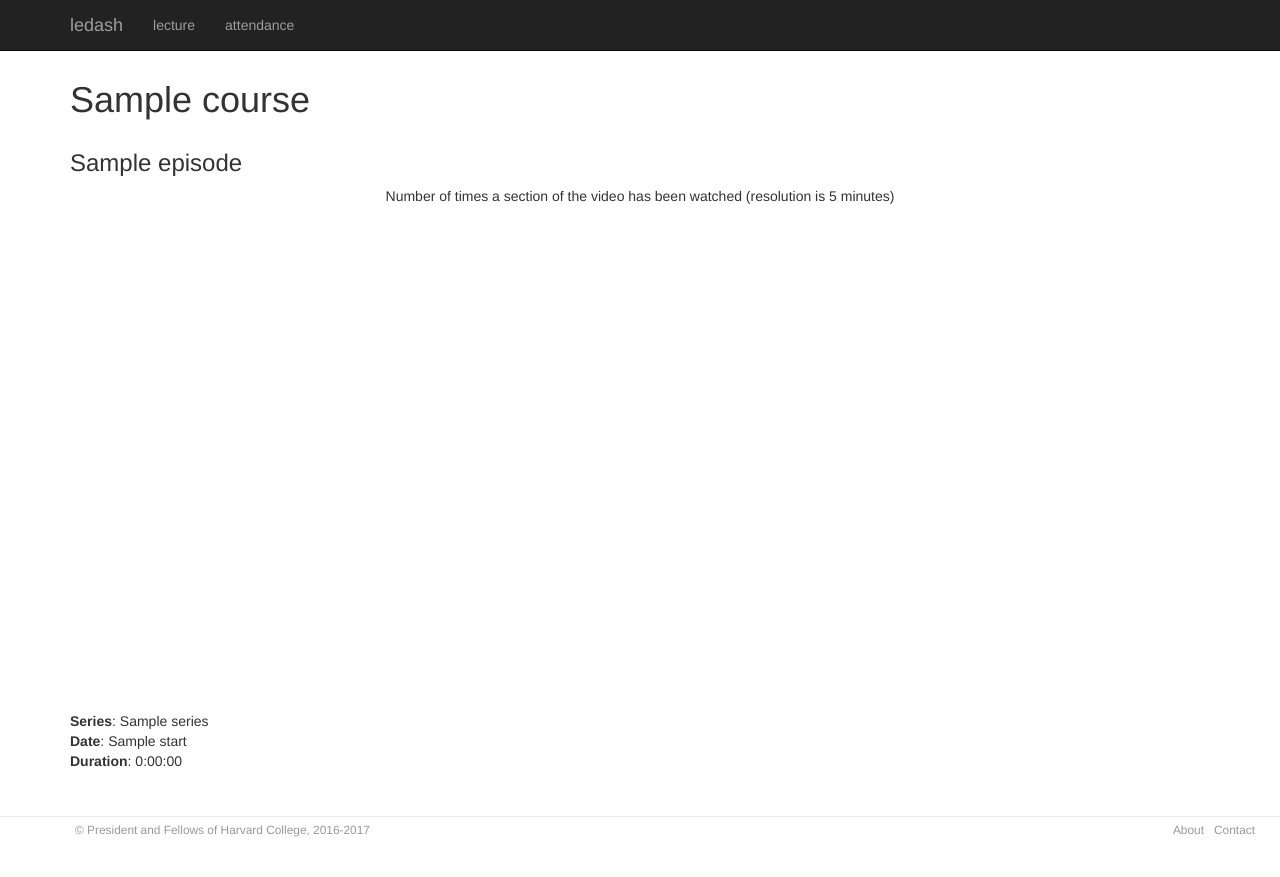
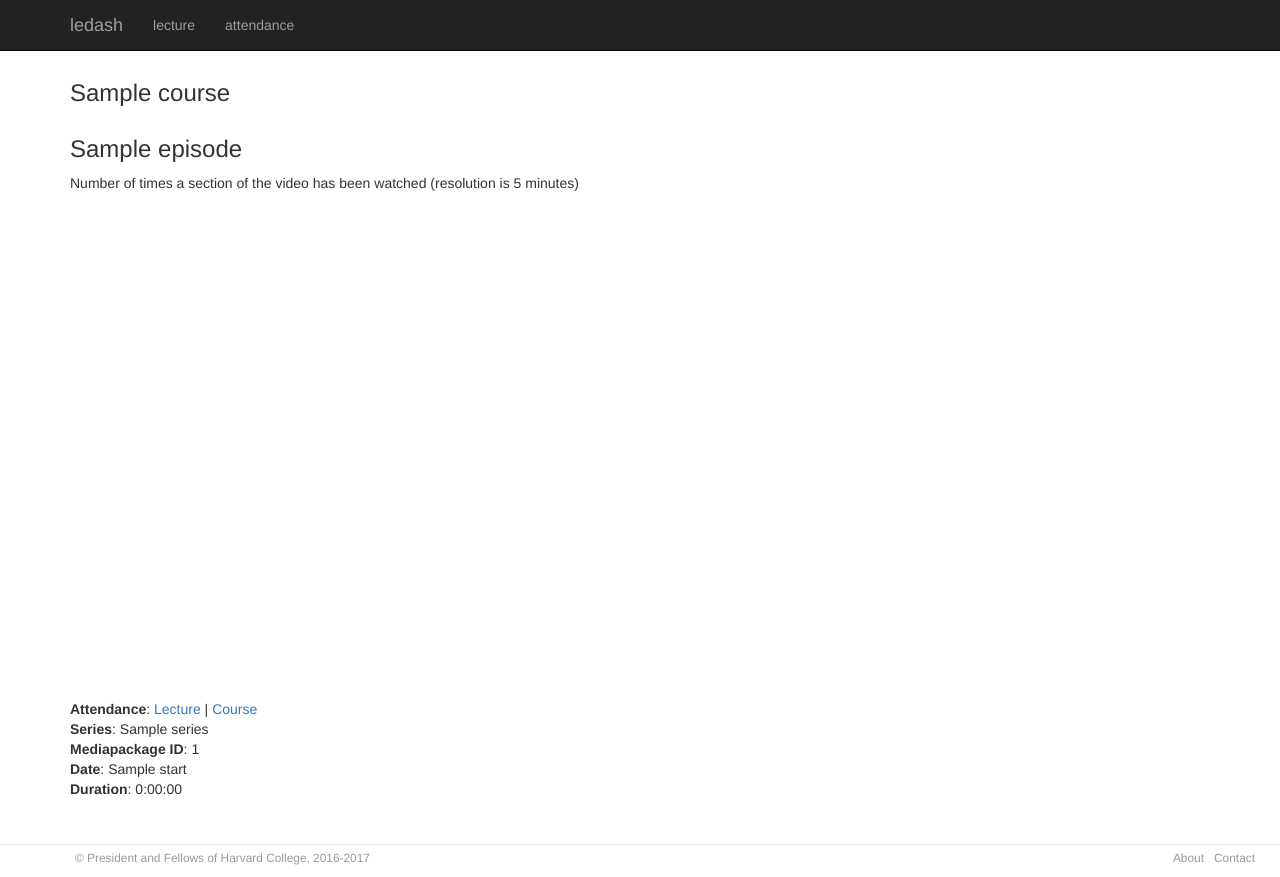
Before and after one commit to harvard-dce/le-dash, a Django app: template templates/lecture/lecture.html in a window 1280 px wide. Before the commit the page ends 837 px from the top, so only its background shows below. Run offline with Django 3.2, Linux system fonts and the light colour scheme; the template is opened without the code that fills it: most values are stand-ins (such as "Sample title", 1, 10 or a date in 2020); some libraries are stand-ins or nearby versions.

Commit message:
additional links and rearranging of lecture page
discovered an issue with setting ROOT_URLCONF in the respective app's
test scripts: it makes it so you can't do reverse url resolution btwn
apps, so took that out. Just means you need to pass longer urls to
the test client.

```diff
--- a/templates/lecture/lecture.html
+++ b/templates/lecture/lecture.html
@@ -6,7 +6,7 @@
 
     <div class="row">
         <div class="col-md-12">
-            <h1>{{ episode.course }}</h1>
+            <h3>{{ episode.course }}</h3>
         </div>
     </div>
     <div class="row">
@@ -15,7 +15,7 @@
         </div>
     </div>
     <div class="row">
-        <div class="col-md-12 text-center">
+        <div class="col-md-12">
             Number of times a section of the video has been watched (resolution is 5 minutes)
         </div>
     </div>
@@ -26,8 +26,18 @@
     </div>
     <div class="row">
         <div class="col-md-12">
+        </div>
+    </div>
+    <div class="row">
+        <div class="col-md-12">
+            <strong>Attendance</strong>:
+            <a href="{% url 'attendance-lecture' episode.mpid %}">Lecture</a>
+            |
+            <a href="{% url 'attendance-series' episode.series %}">Course</a><br/>
             <strong>Series</strong>:
             {{ episode.series }}<br/>
+            <strong>Mediapackage ID</strong>:
+            {{ episode.mpid }}<br/>
             <strong>Date</strong>:
             {{ episode.start }}<br/>
             <strong>Duration</strong>:
```
Also changed, not shown: tests/conftest.py (+2 -2 lines), tests/test_attendance.py (+13 -15 lines), tests/test_lecture.py (+4 -9 lines).
